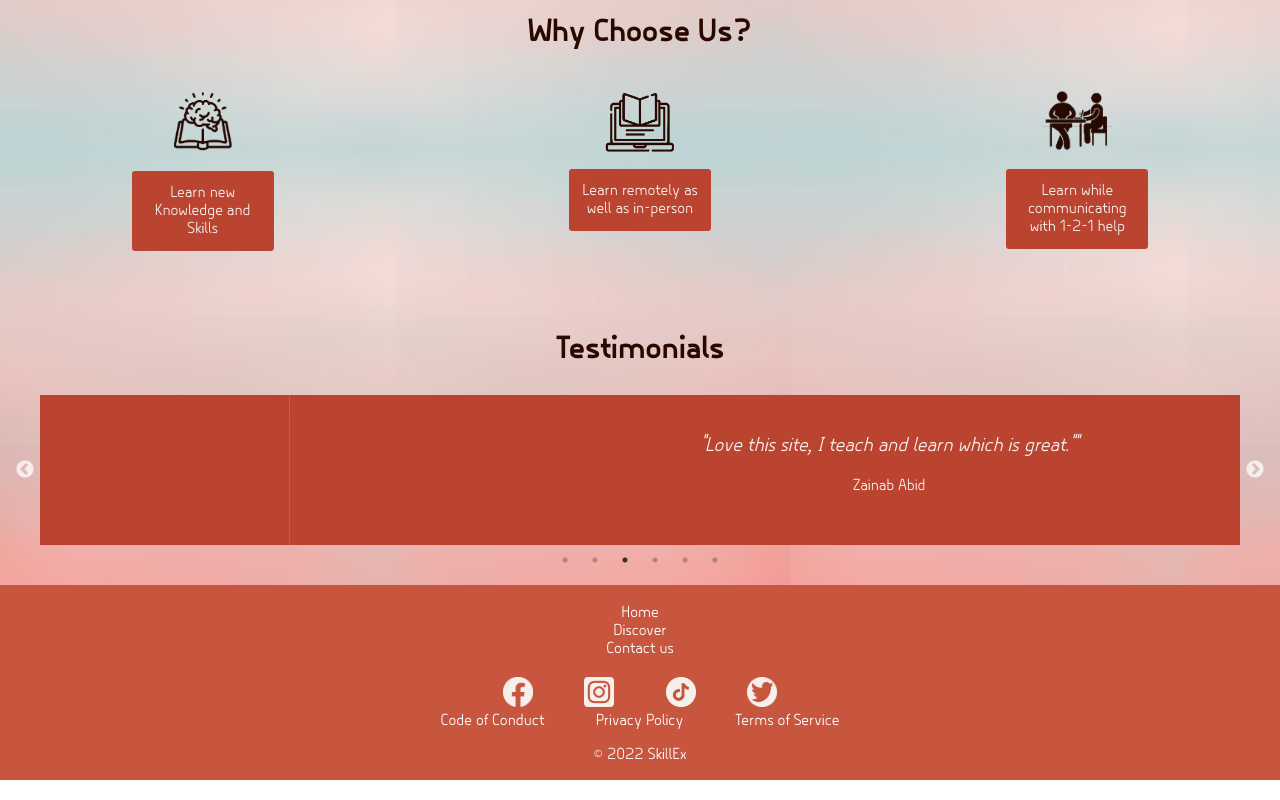
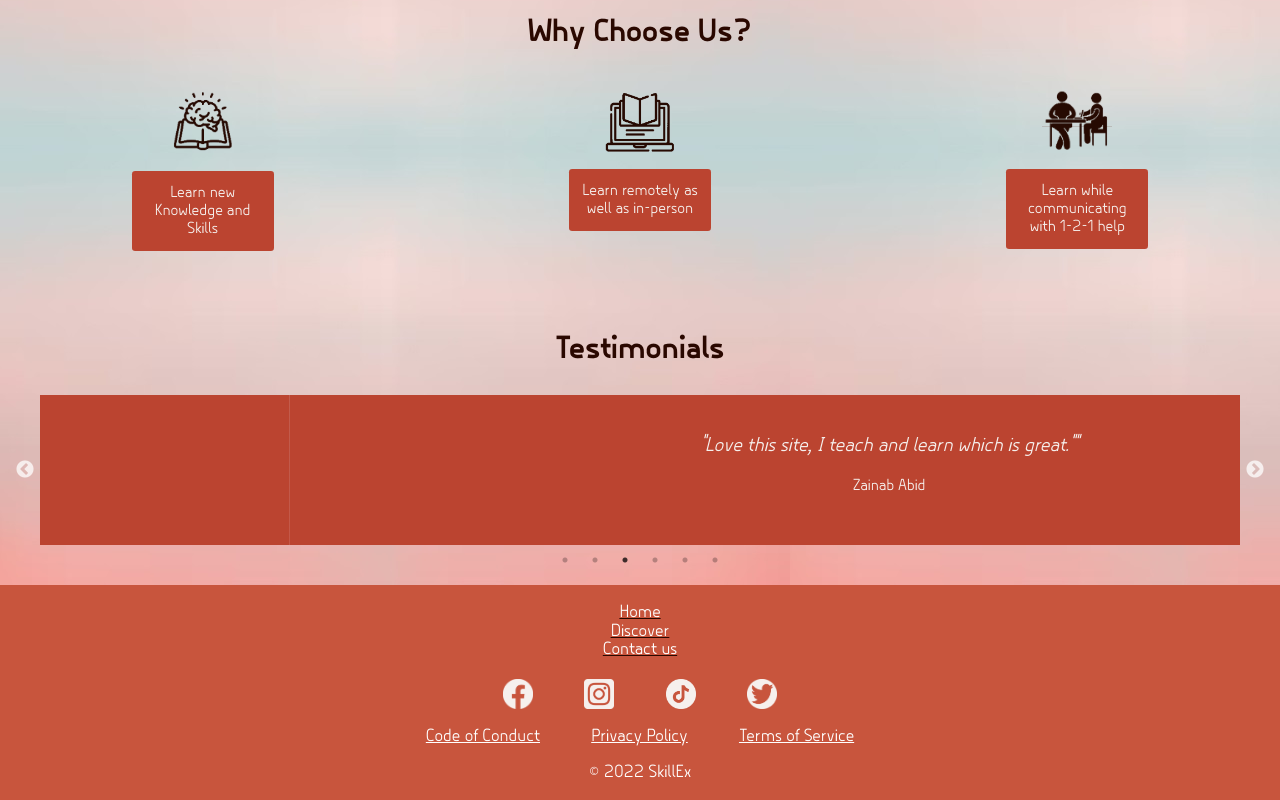
Before and after one commit to AlphaPentagon/skillEx-final-project, a Next.js app: page / in a window 1280 px wide. Shown: the part 911-1711 px from the top of the page. Built offline with nearby package versions, Linux system fonts and the light colour scheme; no server answers.

Commit message:
Changed padding, underlined links and increased font size a tiny amount to make links more easily clickable

```diff
--- a/src/components/Footer/Footer.module.css
+++ b/src/components/Footer/Footer.module.css
@@ -6,24 +6,31 @@
 
 .sitemapContainer {
 	padding: 2%;
+	text-decoration: underline;
+	line-height: 110%;
 }
 
 .sitemapContainer a,
 .otherLinksContainer a,
 .copyrightContainer p {
 	color: white;
+	font-size: 1.1rem;
 }
 
 .otherLinksContainer a {
-	margin: 0% 2% 0% 2%;
+	margin: 2% 2% 0% 2%;
+	text-decoration: underline;
+	padding-top: 5%;
+}
+
+.socialContainer {
+	margin-bottom: 1%;
 }
 
 .socialContainer a {
 	margin: 0% 2% 0% 2%;
 }
-
 @media (min-width: 600px) {
-
 	.footerContainer {
 		display: flex;
 		flex-direction: column;
@@ -47,5 +54,4 @@
 	.socialContainer a {
 		margin: 0% 2% 0% 2%;
 	}
-
 }
```
